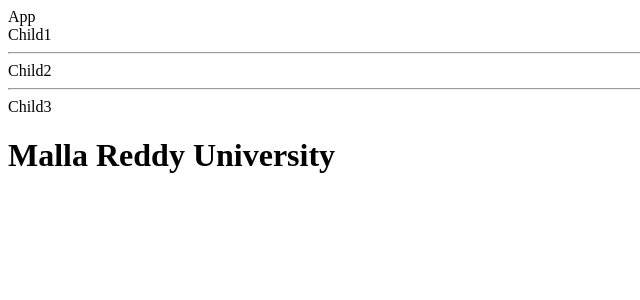
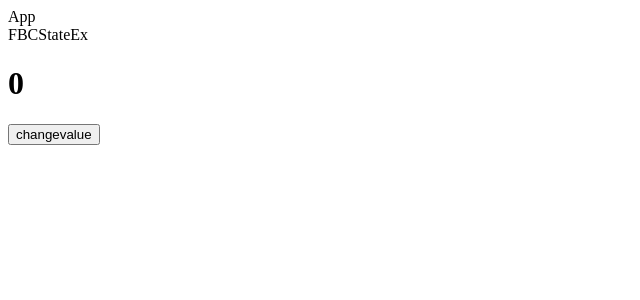
Before and after one commit to srinija1111/react-training, a React (Create React App) app: page / in a window 1280 px wide. Shown: the top 300 px of the page, without its empty margins (0-640 px from the left). Built offline with nearby package versions, Linux system fonts and the light colour scheme.

Commit message:
pushing the files into repo

```diff
--- a/src/App.js
+++ b/src/App.js
@@ -6,10 +6,11 @@
 // import Sidebar2 from './Sidebar2'
 // import Footer from './Footer'
 // const App = () => {
-import React from "react";
-import PropChildEx from "./PropChildEx";
-import SubChild from "./SubChild";
-import Child1 from "./Child1";
+// import React from "react";
+// import PropChildEx from "./PropChildEx";
+// import SubChild from "./SubChild";
+// import Child1 from "./Child1";
+// import CBCStateEx from "./CBCStateEx"
 
 //  return (
 //     <div className="App">
@@ -26,6 +27,7 @@
 
 // export default App;
 // import React, {Component} from 'react'
+// import CBCStateEx from './CBCStateEx'
 // import CBCPropsEx from './CBCPropsEx'
 // import FBCPropEx from './FBCPropEx'
 // export default class App extends Component {
@@ -48,21 +50,16 @@
 //     )
 //   }
 // }
-// import React from "react";
+// import React from "react";npm
 // import PropChildEx from "./PropChildEx";
 // import SubChild from "./SubChild";
 // import Child1 from "./Child1";
-
+import React from "react";
+// import CBCStateEx from "./CBCStateEx";
+import FBCStateEx from "./FBCStateEx";
 const App = () => {
   return (
-    <div>
-      App
-      {/*App
-      <PropChildEx num={1000}>
-        <h1>this is data coming from props children</h1>
-        <SubChild />
-      </PropChildEx>*/}
-      <Child1 university="Malla Reddy University" />
+    <div>App <FBCStateEx/>
     </div>
   );
 };
--- /dev/null
+++ b/src/CBCStateEx.jsx
@@ -0,0 +1,29 @@
+import React, { Component } from 'react'
+
+class CBCStateEx extends Component {
+    constructor(){
+        super();
+        this.state={
+            users:["srinu" , "579","jelebi","gulab",],
+            num:100
+        };
+    }
+    changeNumber=()=>{
+        this.setState({num:200})
+    }
+  render() {
+    console.log(this);
+    return (
+      <div>
+        {
+            this.state.users.map((user, i)=>{
+                return <li key={i}>{user}</li>
+            })
+      }
+      <h1>{this.state.num}</h1>
+      <button onClick={this.changeNumber}>Change number</button>
+      </div>
+    )
+  }
+}
+export default CBCStateEx;
--- /dev/null
+++ b/src/FBCStateEx.jsx
@@ -0,0 +1,15 @@
+import React from 'react'
+const FBCStateEx=()=>{
+    const[value,setValue]=React.useState(0);
+    console.log(value);
+    const changeValue=()=>{
+        setValue(1000);
+    }
+    return(
+        <div>FBCStateEx
+            <h1>{value}</h1>
+            <button onClick={changeValue}>changevalue</button>
+        </div>
+    )
+}
+export default FBCStateEx
```
